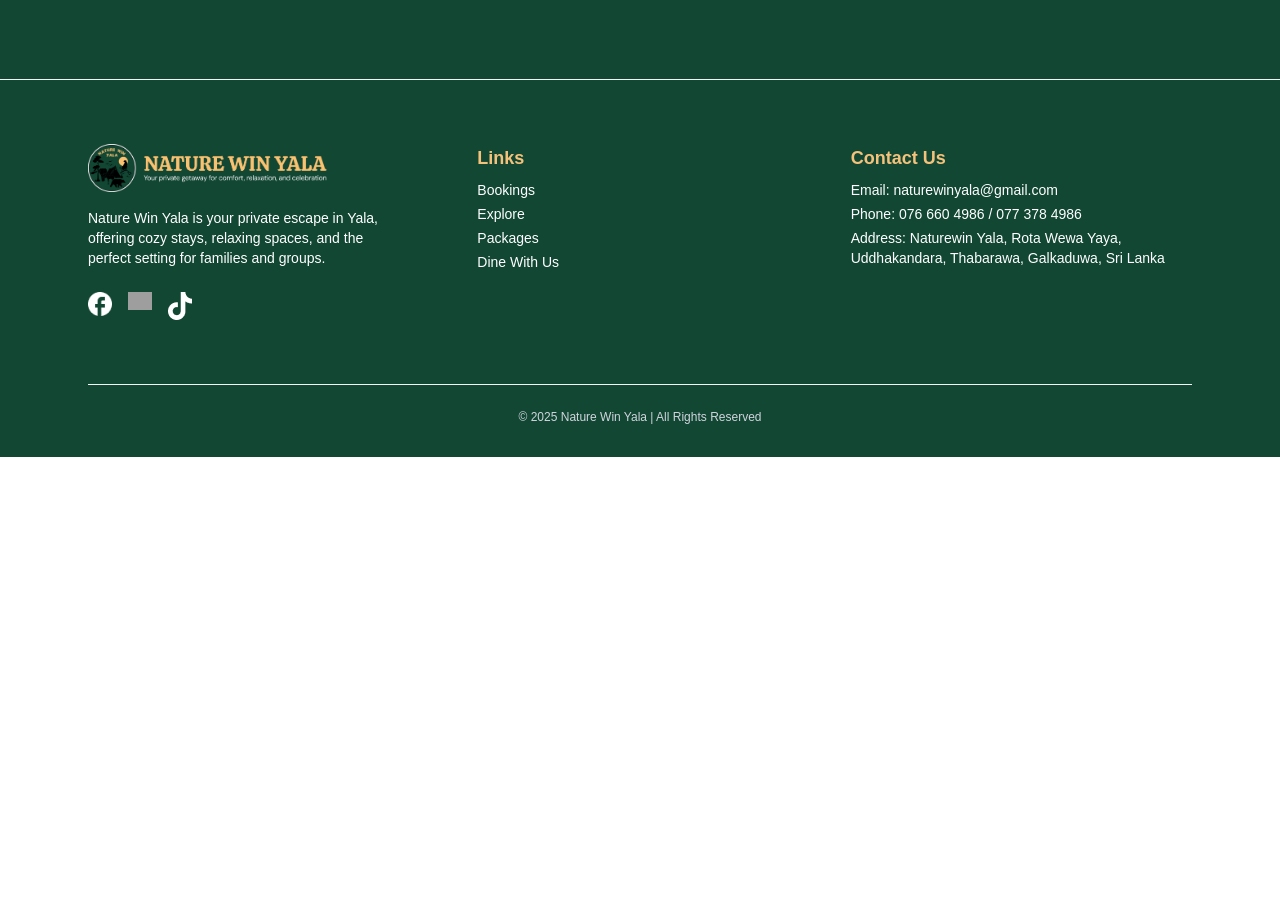
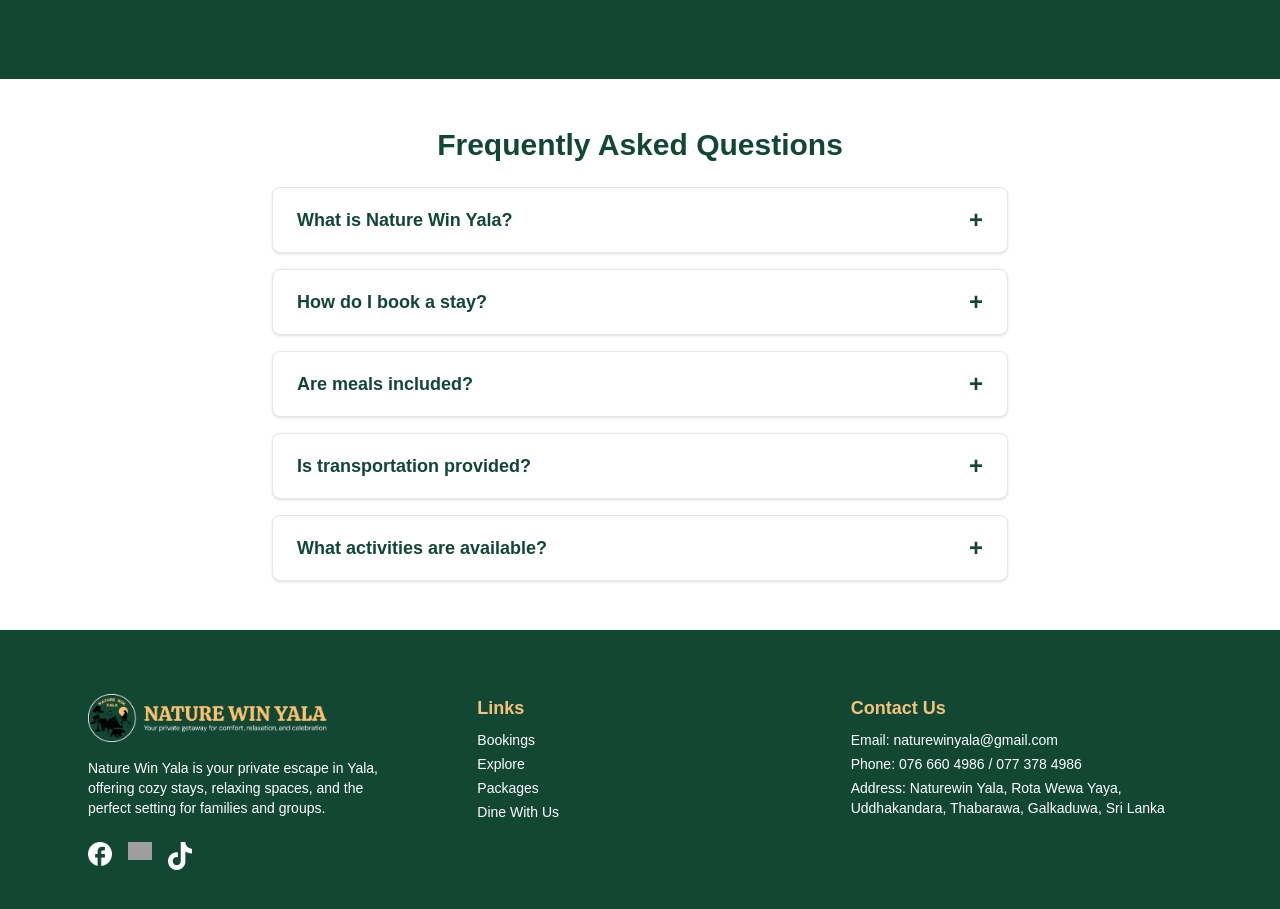
Before and after one commit to Syntrix-Snipers/nature-win-yala, a Next.js app: page /explore in a window 1280 px wide. Shown: the part 4040-4949 px from the top of the page. Before the commit the page ends 4497 px from the top, so only its background shows below. Built offline with nearby package versions, Linux system fonts and the light colour scheme; grey boxes are pictures that could not be loaded.

Commit message:
Update page.tsx

```diff
--- a/src/app/explore/page.tsx
+++ b/src/app/explore/page.tsx
@@ -1,6 +1,6 @@
 "use client";
 
-import React from "react";
+import React, { useState } from "react";
 import Navbar from "../components/Navbar";
 import Footer from "../components/Footer";
 import HeroSection from "./components/HeroSection";
@@ -10,6 +10,70 @@
 import HeartOfYala from "./components/HeartOfYala";
 import CTA from "./components/CTA";
 
+
+
+const faqs = [
+  {
+    question: "What is Nature Win Yala?",
+    answer:
+      "Nature Win Yala is a unique eco-friendly villa experience located near Yala National Park, offering luxury stays and curated wildlife adventures.",
+  },
+  {
+    question: "How do I book a stay?",
+    answer:
+      "You can book your stay directly through our website's 'Book Now' page or contact us for personalized assistance.",
+  },
+  {
+    question: "Are meals included?",
+    answer:
+      "Yes, we offer a variety of meal plans including local and international cuisine. Please check your booking details for included options.",
+  },
+  {
+    question: "Is transportation provided?",
+    answer:
+      "We can arrange airport transfers and safari transport upon request. Please contact us in advance to schedule your transportation.",
+  },
+  {
+    question: "What activities are available?",
+    answer:
+      "Guests can enjoy guided safaris, bird watching, nature walks, and cultural experiences. Check our Explore page for more details.",
+  },
+];
+
+function FAQSection() {
+  const [openIndex, setOpenIndex] = useState<number | null>(null);
+  return (
+    <section className="max-w-3xl mx-auto my-12 px-4">
+      <h2 className="text-3xl font-bold text-[#124734] mb-6 text-center">Frequently Asked Questions</h2>
+      <div className="space-y-4">
+        {faqs.map((faq, idx) => (
+          <div
+            key={idx}
+            className="border border-gray-200 rounded-lg overflow-hidden bg-white shadow-sm"
+          >
+            <button
+              className="w-full flex justify-between items-center px-6 py-4 text-lg font-semibold text-left text-[#124734] focus:outline-none focus:bg-gray-50 transition"
+              onClick={() => setOpenIndex(openIndex === idx ? null : idx)}
+              aria-expanded={openIndex === idx}
+            >
+              {faq.question}
+              <span className="ml-4 text-2xl">
+                {openIndex === idx ? "-" : "+"}
+              </span>
+            </button>
+            <div
+              className={`px-6 pb-4 text-gray-700 text-base transition-all duration-300 ease-in-out ${
+                openIndex === idx ? "block" : "hidden"
+              }`}
+            >
+              {faq.answer}
+            </div>
+          </div>
+        ))}
+      </div>
+    </section>
+  );
+}
 
 const Explore: React.FC = () => {
   return (
@@ -24,9 +88,8 @@
         <Destinations />
         <HeartOfYala />
         <CTA />
+        <FAQSection />
       </div>
-
-
       {/* Footer */}
       <Footer />
     </div>
```
